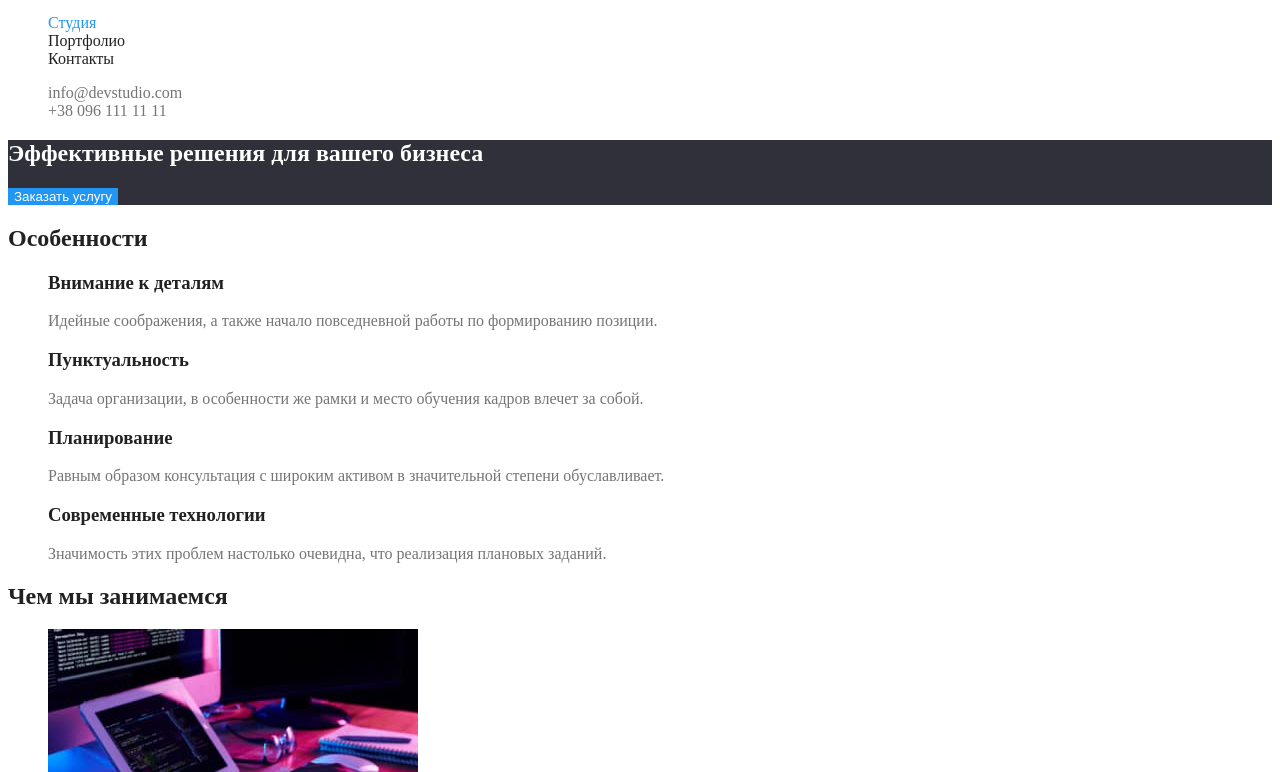
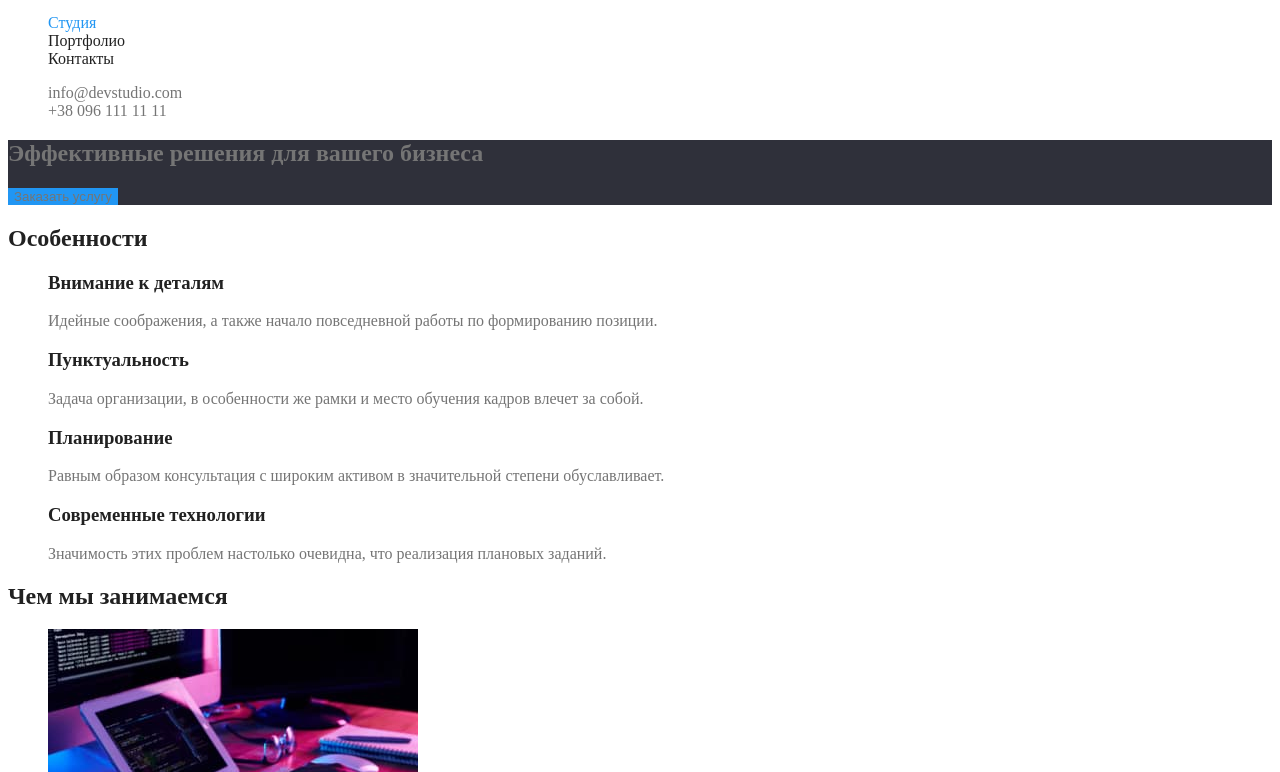
Before and after one commit to Dmytro-Kalistratov/goit-markup-hw-02, a plain HTML site: page index.html in a window 1280 px wide. Shown: the part 28-800 px from the top of the page. Drawn offline with Linux system fonts and the light colour scheme.

Commit message:
Update common.css

```diff
--- a/css/common.css
+++ b/css/common.css
@@ -2,7 +2,7 @@
   --primary-text-color: #757575;
   --tittle-text-color: #212121;
   --accent-color: #2196f3;
-  --secondary-text-color: #ffffff;
+  --secondary-text-color: ##2196f3;
   --background-color: #2f303a;
   --unique-color: rgba(255, 255, 255, 0.6);
   --unique-background-color: #f5f4fa;
```
